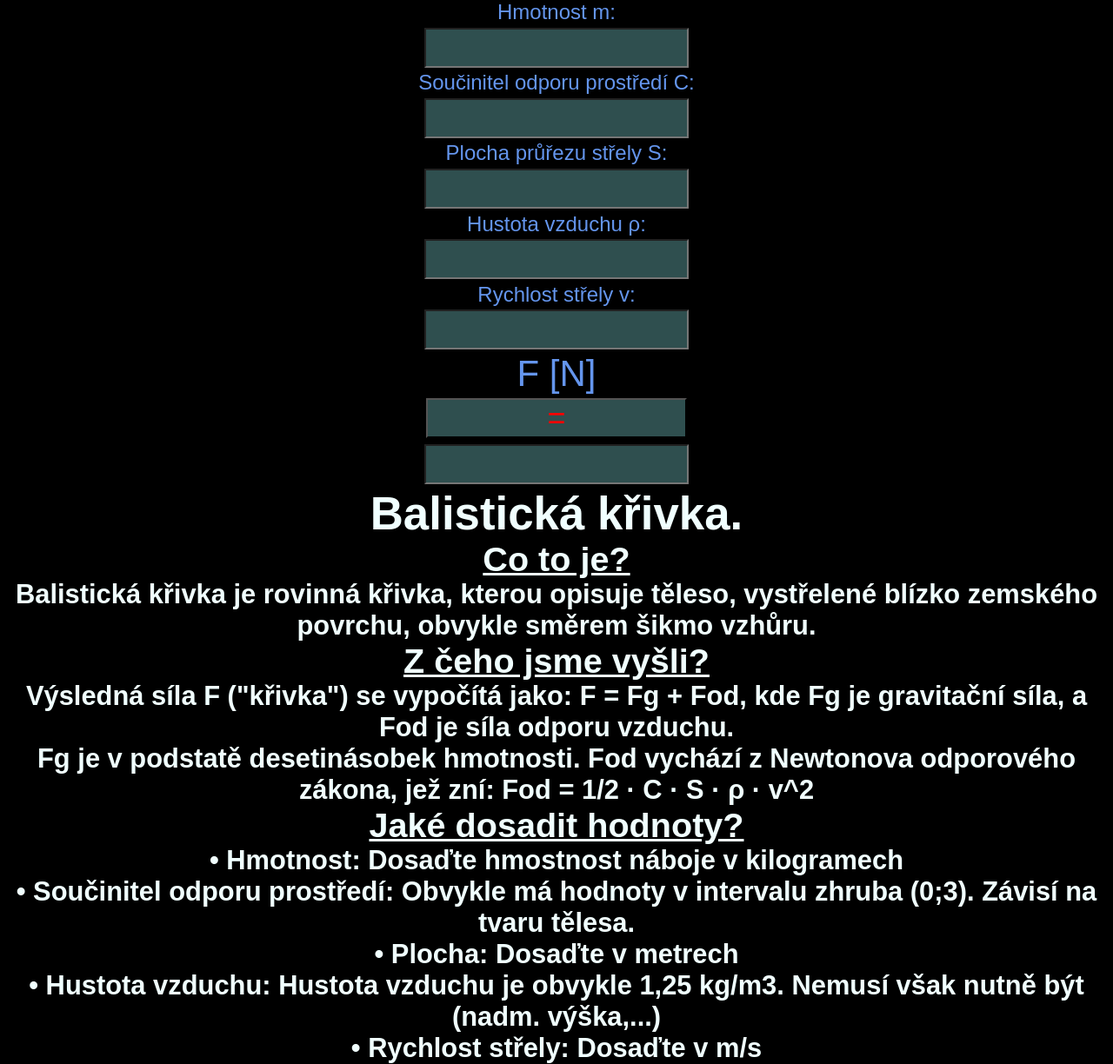
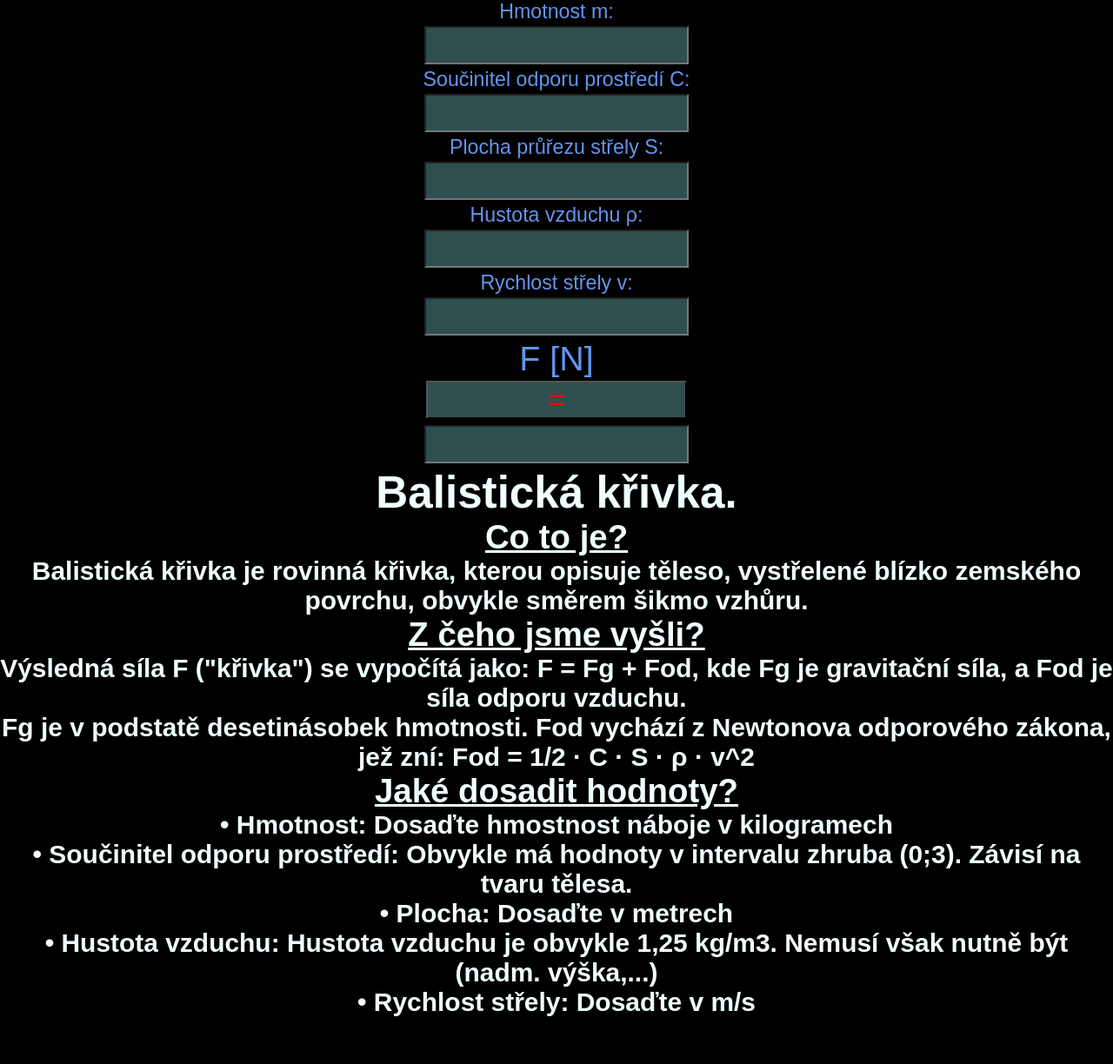
Before and after one commit to Johny1235/johnyreal.cz, a PHP site: page /subsites/krivka.html in a window 1280 px wide. Shown: the whole page at 87% size. After the commit the page ends 1169 px from the top, so only its background shows below. Run offline with PHP 8.4, Linux system fonts and the light colour scheme; some web fonts are replaced.

Commit message:
Update krivka.css

```diff
--- a/subcss/krivka.css
+++ b/subcss/krivka.css
@@ -13,7 +13,7 @@ body
 .hodnoty
 {
     color: cornflowerblue;
-    font-size: 1.5em;
+    font-size: 1.45em;
 }
 button, input
 {
@@ -27,7 +27,7 @@ button, input
 }
 #f
 {
-    font-size: 1.75em;
+    font-size: 1.7em;
 }
 #rovnitko
 {
@@ -40,5 +40,5 @@ h2
 }
 .popis
 {
-    font-size: 1.65em;
+    font-size: 1.6em;
 }
```
